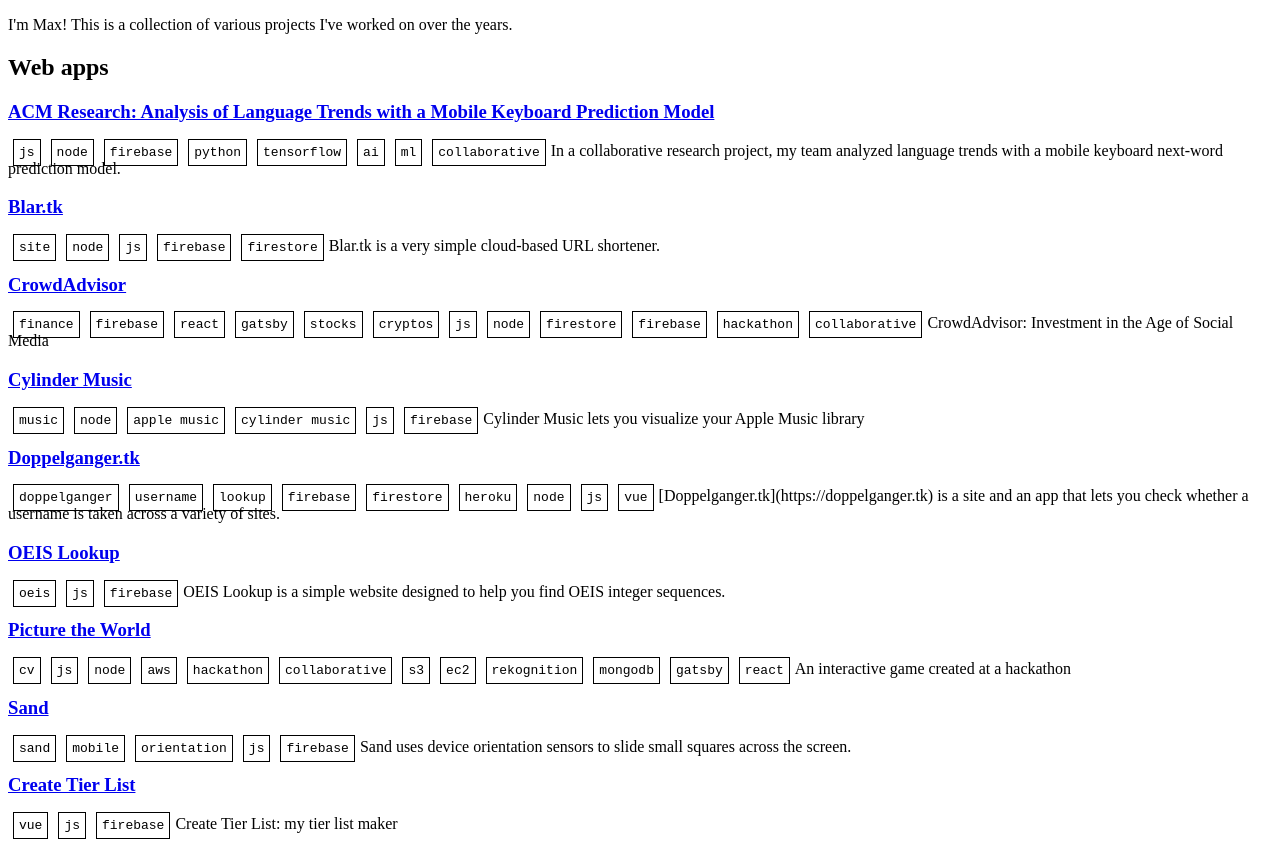
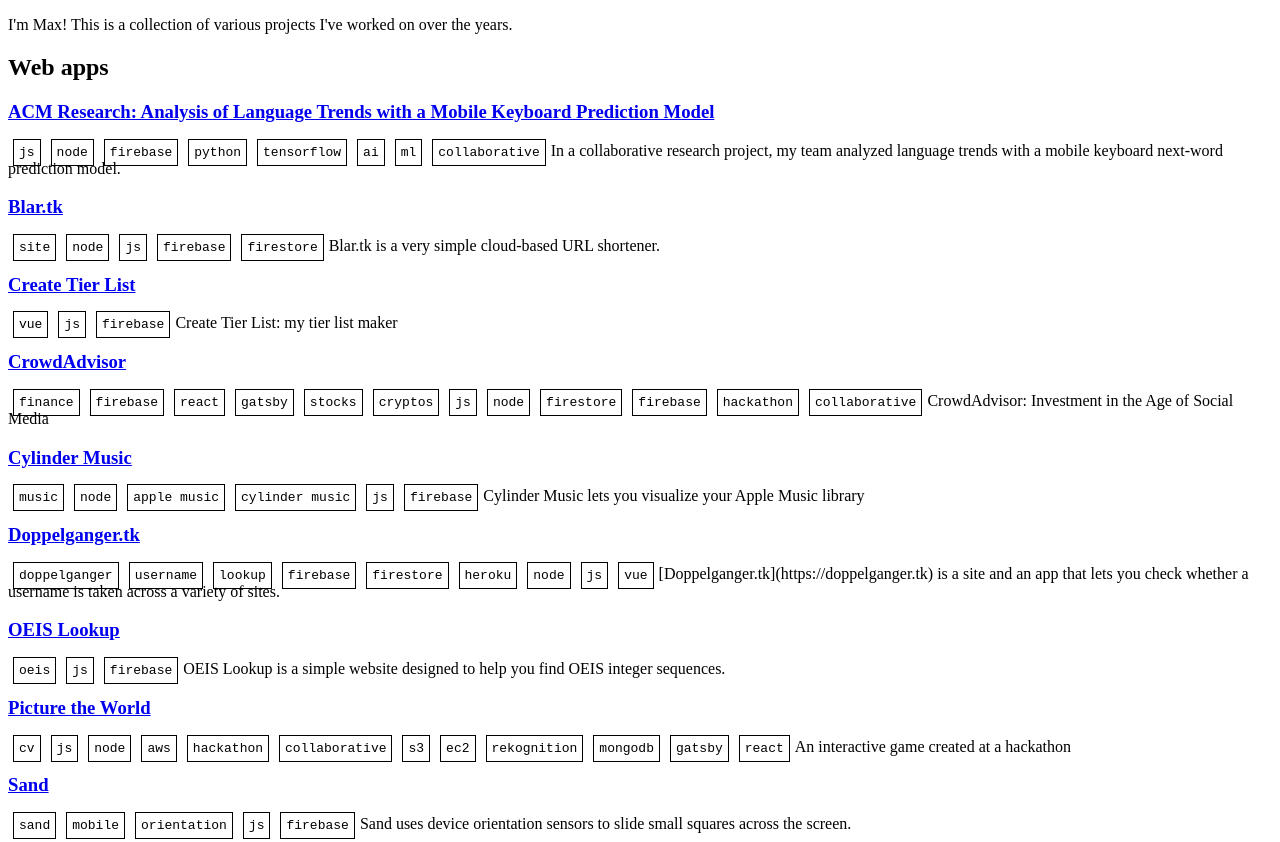
Before and after one commit to pmaxhogan/website, a Gatsby site: page / in a window 1280 px wide. Shown: the top 842 px of the page. Built offline with nearby package versions, Linux system fonts and the light colour scheme; Gatsby itself is replaced by a stand-in of ours; some packages are replaced by stand-ins of ours.

Commit message:
Alphabetical sort

```diff
--- a/src/components/project-list.jsx
+++ b/src/components/project-list.jsx
@@ -3,6 +3,8 @@
 
 export default function ProjectList({list, filter}){
     if(!list) return null;
+
+    list = list.sort((a, b) => (a.node.frontmatter.title > b.node.frontmatter.title) ? 1 : ((b.node.frontmatter.title > a.node.frontmatter.title) ? -1 : 0))
 
     let filterTags = [];
     if(filter){
@@ -11,5 +13,5 @@
     }
 
 
-    return list.map(page => <Project link={page.node.slug} title={page.node.frontmatter.title} summary={page.node.frontmatter.summary} tags={page.node.frontmatter.tags.filter(tag => !filterTags.includes(tag))} />)
+    return list.map(page => <Project key={Math.random()} link={page.node.slug} title={page.node.frontmatter.title} summary={page.node.frontmatter.summary} tags={page.node.frontmatter.tags.filter(tag => !filterTags.includes(tag))} />)
 }
--- a/src/components/project.jsx
+++ b/src/components/project.jsx
@@ -4,11 +4,9 @@
 export default function Project(props){
     if(props.tags.includes("no-show")) return null;
 
-    console.log(props.tags);
-
     return <div>
         <a href={props.link}><h3>{props.title}</h3></a>
-            {props.tags.map(tag => <Tag name={tag} />)}
+            {props.tags.map(tag => <Tag key={Math.random()} name={tag} />)}
             {props.summary}
     </div>
 }
```
